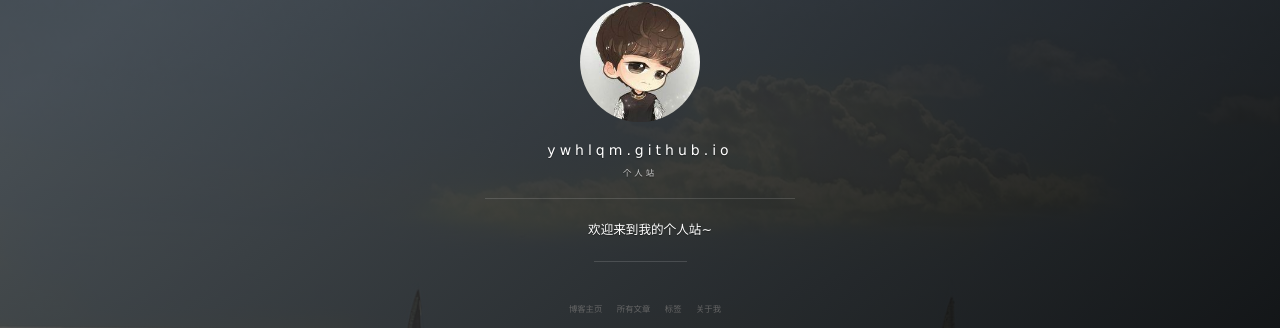
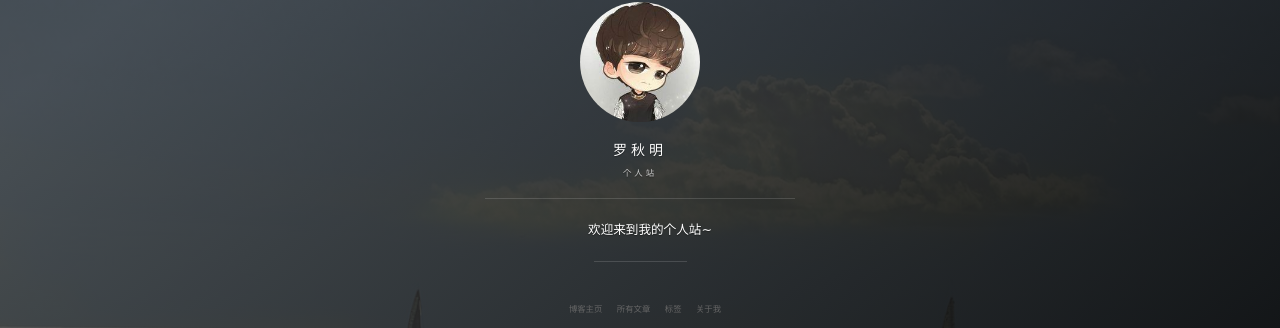
Before and after one commit to ywhlqm/ywhlqm.github.io, a Jekyll site: the page built from index.html, in a window 1280 px wide. Shown: the part 286-614 px from the top of the page. Built offline with Jekyll 4.4.1, drawn with Linux system fonts in a browser that asks for light colours; nearby versions of some CDN libraries; the list of posts is cut into pages by our own code; comment, search, counter and statistics services are not loaded; some of the changed text lies outside the part shown.

Commit message:
Update _config.yml

```diff
--- a/_config.yml
+++ b/_config.yml
@@ -1,5 +1,5 @@
 # Basic
-title:
+title: 罗秋明
 subtitle: 个人站
 description: 欢迎来到我的个人站~
 # 头像里面的标题
```
